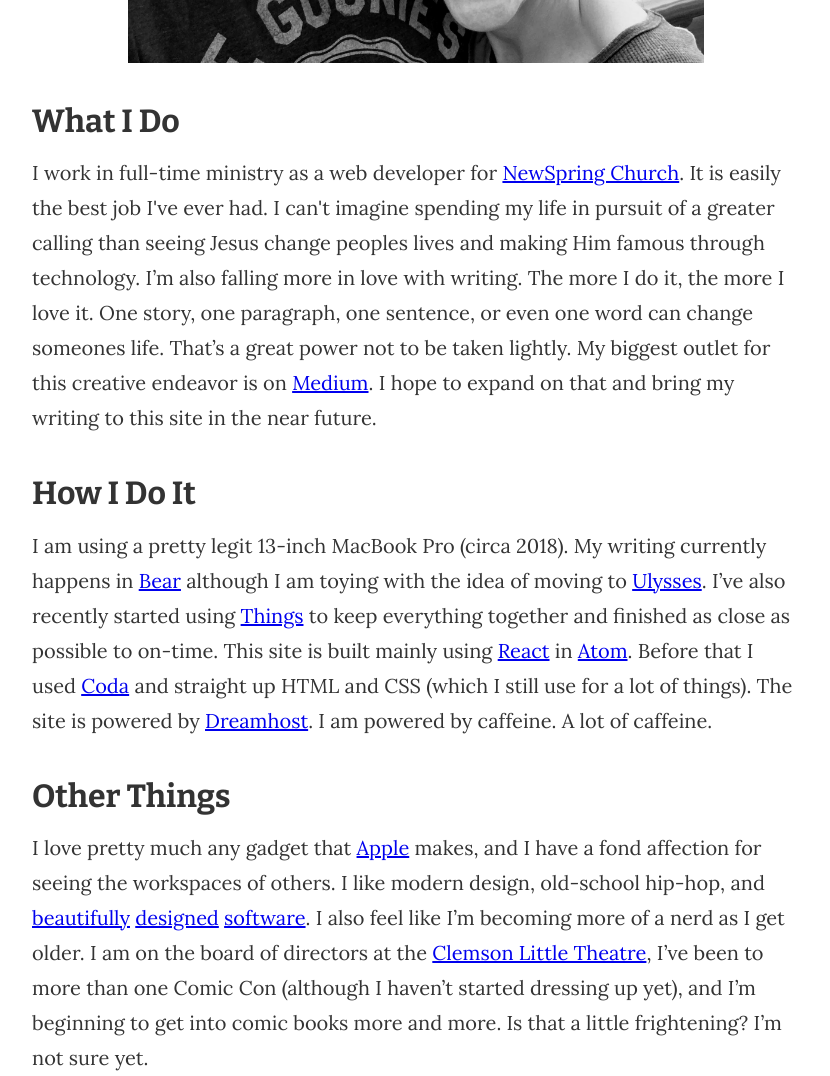
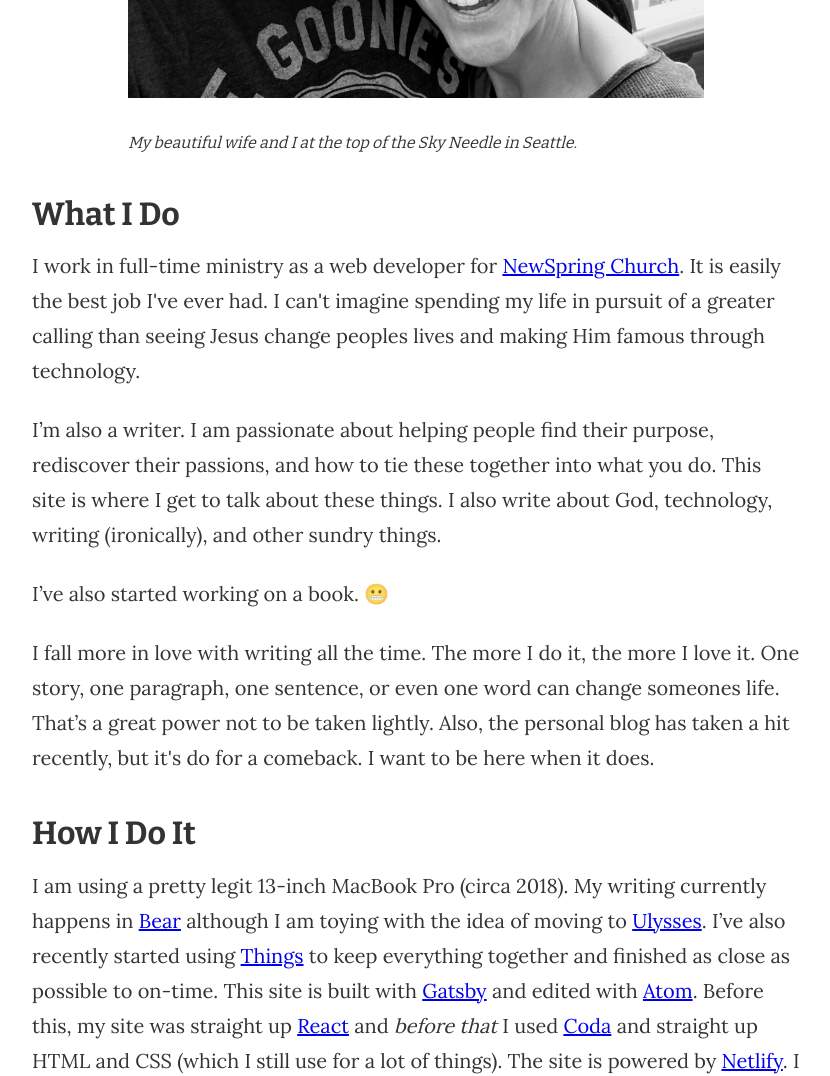
Before and after one commit to richarddubay/richarddubay, a Gatsby site: page /about in a window 1280 px wide. Shown: the part 900-1976 px from the top of the page, without its empty margins (224-1054 px from the left). Built offline with nearby package versions, Linux system fonts and the light colour scheme; Gatsby itself is replaced by a stand-in of ours; some packages are replaced by stand-ins of ours.

Commit message:
updates to the about page

```diff
--- a/src/components/layout.css
+++ b/src/components/layout.css
@@ -206,14 +206,20 @@
   font-size: 1rem;
 }
 
-.aboutImage {
+.about {
   display: grid;
   grid-template-columns: 1fr 75% 1fr;
   padding: 1rem 0;
 }
 
-.aboutImage .gatsby-image-wrapper {
+.about .gatsby-image-wrapper,
+.about em {
   grid-column-start: 2;
+}
+
+.about em {
+  align-items: center;
+  justify-content: center;
 }
 
 @media (min-width: 900px) {
--- a/src/pages/about.js
+++ b/src/pages/about.js
@@ -24,25 +24,42 @@
                   Michigan Wolverines
                 </a>
                 , <a href="https://www.nhl.com/redwings">Detroit Red Wings</a>,
-                and <a href="https://www.49ers.com/">San Francisco 49ers</a>.
+                and <a href="https://www.49ers.com/">San Francisco 49ers</a>. Oh
+                yeah, my favorite sports teams are <em>very</em> popular here.
+                😂
               </p>
-              <div className="aboutImage">
+              <div className="about">
                 <Image fluid={data.avatar.childImageSharp.fluid} />
               </div>
+              <div className="about">
+                <em>
+                  My beautiful wife and I at the top of the Sky Needle in
+                  Seattle.
+                </em>
+              </div>{" "}
               <h2>What I Do</h2>
               <p>
                 I work in full-time ministry as a web developer for{" "}
                 <a href="https://newspring.cc/">NewSpring Church</a>. It is
                 easily the best job I've ever had. I can't imagine spending my
                 life in pursuit of a greater calling than seeing Jesus change
-                peoples lives and making Him famous through technology. I’m also
-                falling more in love with writing. The more I do it, the more I
-                love it. One story, one paragraph, one sentence, or even one
-                word can change someones life. That’s a great power not to be
-                taken lightly. My biggest outlet for this creative endeavor is
-                on <a href="https://medium.com/@richarddubay">Medium</a>. I hope
-                to expand on that and bring my writing to this site in the near
-                future.
+                peoples lives and making Him famous through technology.
+              </p>
+              <p>
+                I’m also a writer. I am passionate about helping people find
+                their purpose, rediscover their passions, and how to tie these
+                together into what you do. This site is where I get to talk
+                about these things. I also write about God, technology, writing
+                (ironically), and other sundry things.
+              </p>
+              <p>I’ve also started working on a book. 😬</p>
+              <p>
+                I fall more in love with writing all the time. The more I do it,
+                the more I love it. One story, one paragraph, one sentence, or
+                even one word can change someones life. That’s a great power not
+                to be taken lightly. Also, the personal blog has taken a hit
+                recently, but it's do for a comeback. I want to be here when it
+                does.
               </p>
               <h2>How I Do It</h2>
               <p>
@@ -54,13 +71,15 @@
                 started using{" "}
                 <a href="https://culturedcode.com/things/">Things</a> to keep
                 everything together and finished as close as possible to
-                on-time. This site is built mainly using{" "}
-                <a href="https://reactjs.org/">React</a> in{" "}
-                <a href="https://atom.io/">Atom</a>. Before that I used{" "}
+                on-time. This site is built with{" "}
+                <a href="https://www.gatsbyjs.org/">Gatsby</a> and edited with{" "}
+                <a href="https://atom.io/">Atom</a>. Before this, my site was
+                straight up <a href="https://reactjs.org/">React</a> and{" "}
+                <em>before that</em> I used{" "}
                 <a href="https://panic.com/coda/">Coda</a> and straight up HTML
                 and CSS (which I still use for a lot of things). The site is
-                powered by <a href="https://www.dreamhost.com/">Dreamhost</a>. I
-                am powered by caffeine. A lot of caffeine.
+                powered by <a href="https://www.netlify.com/">Netlify</a>. I am
+                powered by caffeine. A lot of caffeine.
               </p>
               <h2>Other Things</h2>
               <p>
```
